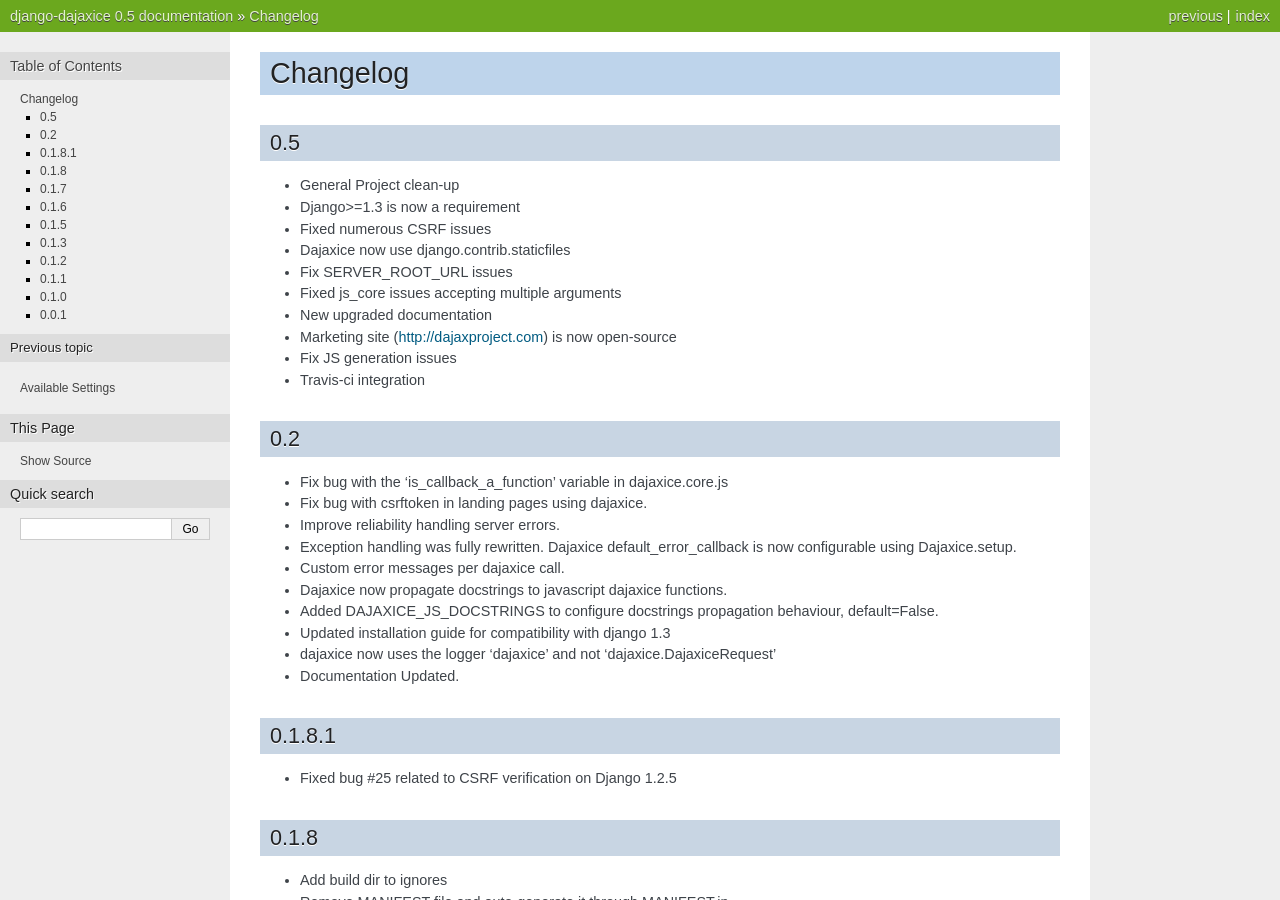
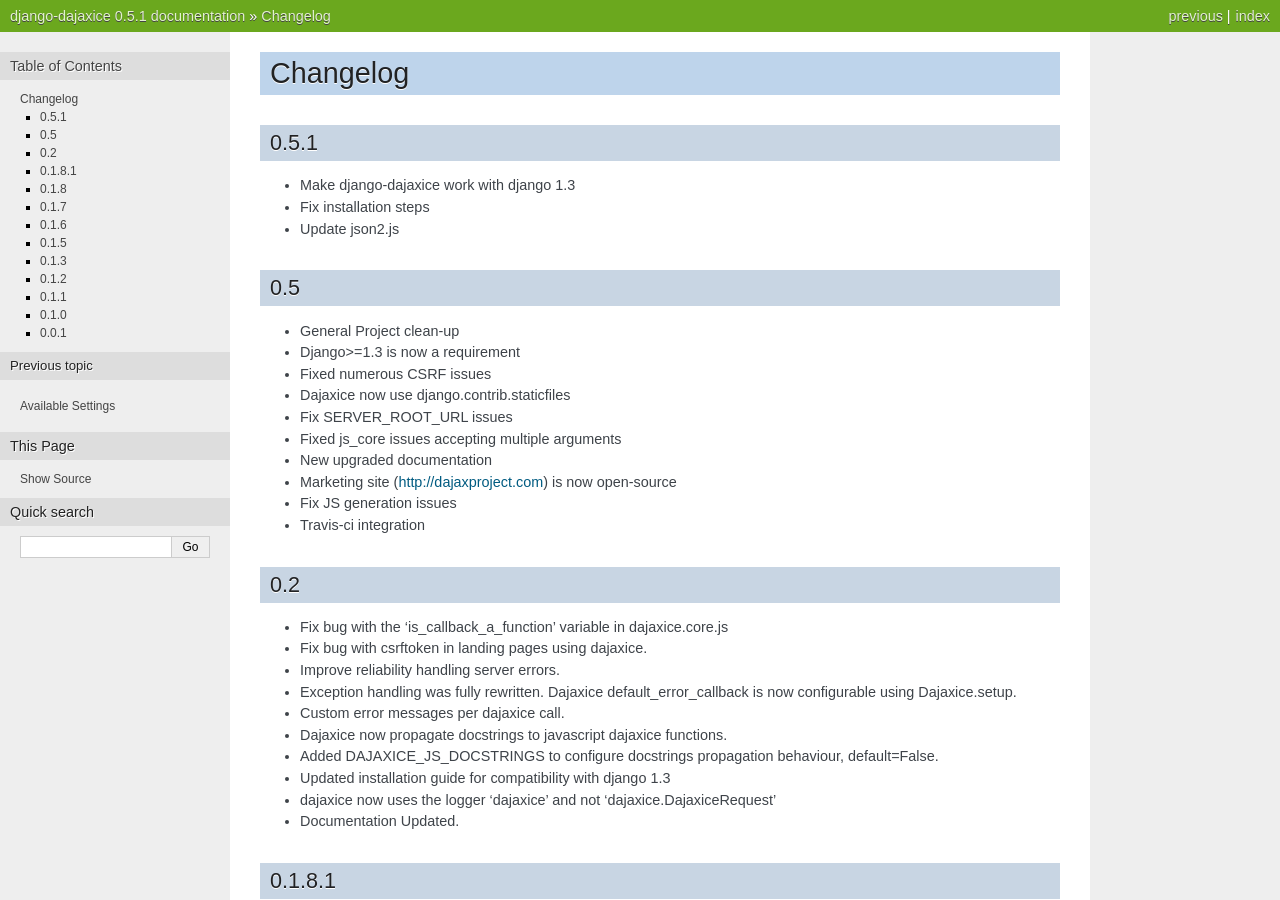
Before and after one commit to jorgebastida/django-dajaxice, a Sphinx documentation site: the page built from docs/changelog.rst, in a window 1280 px wide and 900 px high. Built offline with Sphinx 7.4.7, drawn with Linux system fonts in a browser that asks for light colours; the version number is read from the project's files by our own code; some of the changed text lies outside the part shown.

Commit message:
Bump version 0.5.1

```diff
--- a/dajaxice/__init__.py
+++ b/dajaxice/__init__.py
@@ -1 +1 @@
-__version__ = (0, 5, 0, 0, 'beta')
+__version__ = (0, 5, 1, 0, 'beta')
--- a/docs/changelog.rst
+++ b/docs/changelog.rst
@@ -1,5 +1,11 @@
 Changelog
 =========
+
+0.5.1
+^^^^^
+* Make django-dajaxice work with django 1.3
+* Fix installation steps
+* Update json2.js
 
 0.5
 ^^^
--- a/setup.py
+++ b/setup.py
@@ -2,7 +2,7 @@
 
 setup(
     name='django-dajaxice',
-    version='0.5',
+    version='0.5.1',
     author='Jorge Bastida',
     author_email='me@jorgebastida.com',
     description='Agnostic and easy to use ajax library for django',
```
